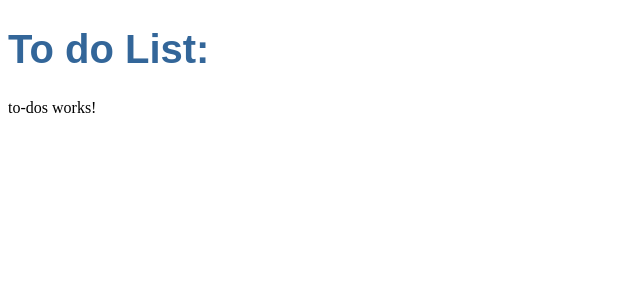
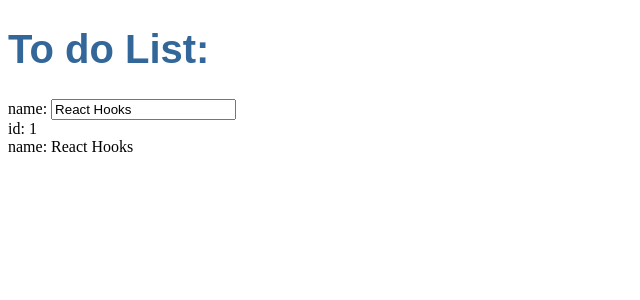
Before and after one commit to hazthompson/to-do-list-angular, an Angular app: page / in a window 1280 px wide. Shown: the top 300 px of the page, without its empty margins (0-640 px from the left). Built offline with nearby package versions, Linux system fonts and the light colour scheme.

Commit message:
create edit label

```diff
--- a/src/app/to-dos/to-dos.component.html
+++ b/src/app/to-dos/to-dos.component.html
@@ -1 +1,8 @@
-<p>to-dos works!</p>
+<div>
+  <label
+    >name:
+    <input [(ngModel)]="toDo.name" placeholder="name" />
+  </label>
+</div>
+<div><span>id: </span>{{ toDo.id }}</div>
+<div><span>name: </span>{{ toDo.name }}</div>
```
